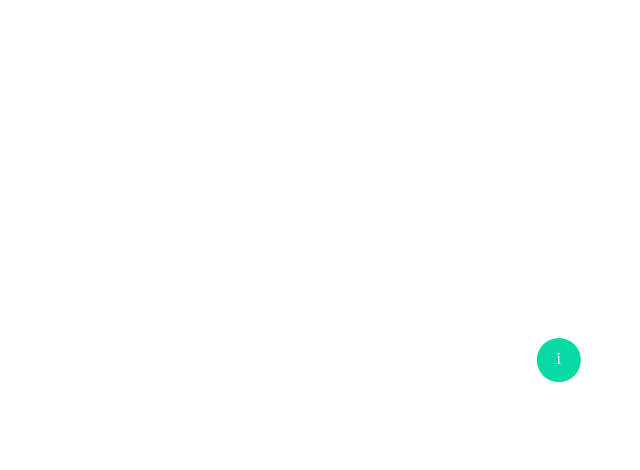
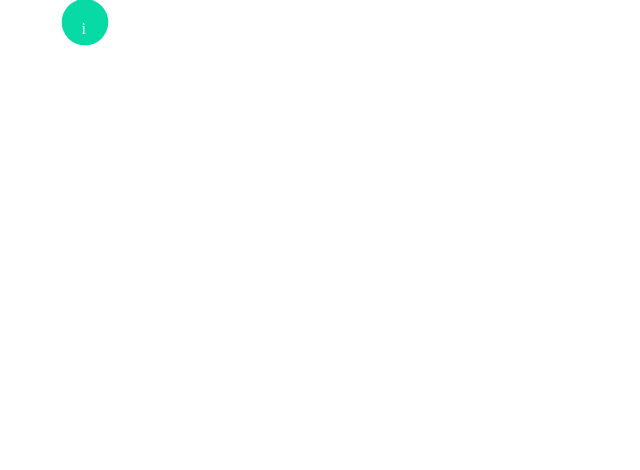
Before and after one commit to taiga248/animation, a plain HTML site: page card/circle-card/index.html in a window 1280 px wide. Shown: the whole page, without its empty margins (194-834 px from the left). Drawn offline with Linux system fonts and the light colour scheme.

Commit message:
Update Card dir

```diff
--- a/card/circle-card/index.html
+++ b/card/circle-card/index.html
@@ -1,23 +1,21 @@
 <!DOCTYPE html>
-<html lang=ja>
+<html lang="ja">
   <head>
-    <meta charset="UTF-8">
-    <meta name="viewport" content="width=device-width, initial-scale=1.0">
-    <meta http-equiv="X-UA-Compatible" content="ie=edge">
-    <link rel="stylesheet" href="./style.css">
-    <title>Demo</title>
+    <meta charset="UTF-8" />
+    <meta name="viewport" content="width=device-width, initial-scale=1.0" />
+    <meta http-equiv="X-UA-Compatible" content="ie=edge" />
+    <link rel="stylesheet" href="./style.css" />
+    <title>Card Design</title>
   </head>
   <body>
-    <div class="container">
     <div class="card">
-            <span class="card__info">i</span>
-            <h1 class="card__title">Hey</h1>
+      <div class="card__head">
+        <h1 class="card__head__title">Hey</h1>
+        <span class="card__head__info">i</span>
+      </div>
       <p class="card__text">
-                Put your text here.<br>
-                Anything will be fine.<br>
-                Put some items.
+          Lorem ipsum dolor sit amet consectetur adipisicing elit. Rerum molestias minima officiis.
       </p>
-        </div>
     </div>
   </body>
 </html>
--- a/card/circle-card/style.css
+++ b/card/circle-card/style.css
@@ -1,49 +1,33 @@
-*{
+* {
   margin: 0;
   padding: 0;
 }
-body{
+.card {
   color: #fff;
-    height: 100vh;
+  background: rgb(7, 218, 165);
+  border-radius: 10px;
+  padding: 10px 30px;
+  width: 250px;
+  clip-path: circle(10% at 90% 20%);
+  transition: all 0.5s ease-in-out;
+  cursor: pointer;
+}
+.card__head {
   display: flex;
-    justify-content: center;
+  justify-content: space-between;
   align-items: center;
 }
-
-.container{
-    border-radius: 10px;
-    margin: 10px;
+/* i ボタン */
+.crd__head__info {
+  transition: color 0.6s ease;
 }
-
-.card{
-    background: rgb(7, 218, 165);
-    padding: 1em;
-    border-radius: 10px;
-    width: 250px;
-    clip-path: circle(10% at 90% 20%);
-    transition: all .5s ease-in-out;
-    cursor: pointer;
+/* i がいい感じに消えるように */
+.card:hover .card__head__info {
+  color: #00b6ff;
 }
-
-/* i ボタン */
-.card__info{
-    float: right;
-    position: relative;
-    margin: 0% 4% 0 0;
-    transition: color .6s ease;
-}
-
-.card__title{
-  padding: 0 0 10px 0;
-}
-
-/* i がいい感じに消えるように */
-.card:hover .card__info{
-    color: #00B6FF;
-}
-/* 円が広がるように */
-.card:hover{
+/* 円が広がる  */
+.card:hover {
   clip-path: circle(75%);
-    background: #00B6FF;
+  background: #00b6ff;
   box-shadow: #ddd 7px 7px 5px;
 }
--- a/card/hover-card/style.css
+++ b/card/hover-card/style.css
@@ -15,7 +15,7 @@
   width: 100%;
   height: 100%;
 }
-.card__text {
+.card__texts {
   position: absolute;
   top: 50%;
   padding: 3em 3em;
@@ -30,7 +30,7 @@
   bottom: 7%;
   right: 10%;
   left: 10%;
-	content: '';
+  content: "";
   transition: all 0.3s ease-out;
   opacity: 0;
   background: #fff;
@@ -38,7 +38,7 @@
 .card:hover:after {
   opacity: 0.9;
 }
-.card:hover .card__text{
+.card:hover .card__texts {
   transform: translateY(-50%);
   opacity: 1;
 }
```
Also changed, not shown: card/hover-card/index.html (+5 -5 lines), card/circle-card/README.md (added), card/hover-card/README.md (added). Lines whose indentation alone changed are shown as unchanged.
